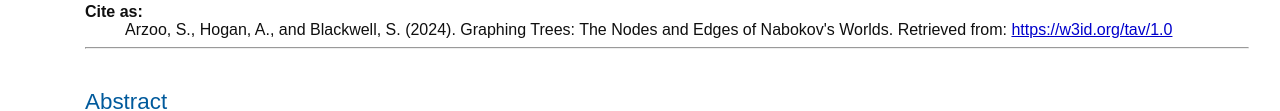
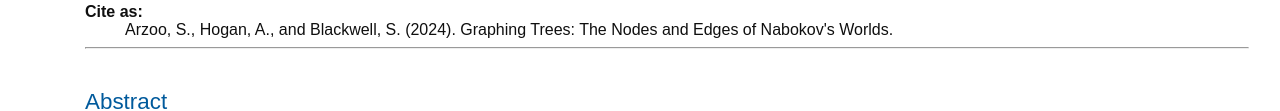
Before and after one commit to arzoo-ebbs/tav, a plain HTML site: page doc/index.html in a window 1280 px wide. Shown: the part 1343-1454 px from the top of the page. Drawn offline with Linux system fonts and the light colour scheme.

Commit message:
Update index.html

```diff
--- a/doc/index.html
+++ b/doc/index.html
@@ -91,7 +91,7 @@ function loadTOC(){
 
 <dt>Download serialization:</dt><dd><span><a href="tav-json.jsonld" target="_blank"><img src="https://img.shields.io/badge/Format-JSON_LD-blue.svg" alt="JSON-LD" /></a> </span><span><a href="tav-owl.owl" target="_blank"><img src="https://img.shields.io/badge/Format-RDF/XML-blue.svg" alt="RDF/XML" /></a> </span><span><a href="tav-nt.nt" target="_blank"><img src="https://img.shields.io/badge/Format-N_Triples-blue.svg" alt="N-Triples" /></a> </span><span><a href="tav-ttl.ttl" target="_blank"><img src="https://img.shields.io/badge/Format-TTL-blue.svg" alt="TTL" /></a> </span></dd><dt>License:</dt><dd><a href="https://creativecommons.org/licenses/by-sa/4.0/" target="_blank"><img src="https://img.shields.io/badge/License-CC%20BY_SA%204.0-blue.svg" alt="https://creativecommons.org/licenses/by-sa/4.0/" /></a>
 </dd><!-- <dt>Evaluation:</dt><dd><a href="OOPSevaluation/oopsEval.html#" target="_blank"><img src="https://img.shields.io/badge/Evaluate_with-OOPS! (OntOlogy Pitfall Scanner!)-blue.svg" alt="Evaluate with OOPS!" /></a></dd> --><dt>Cite as:</dt>
-<dd>Arzoo, S., Hogan, A., and Blackwell, S. (2024). Graphing Trees: The Nodes and Edges of Nabokov's Worlds. Retrieved from: <a href="https://w3id.org/tav/">https://w3id.org/tav/1.0</a></dd>
+<dd>Arzoo, S., Hogan, A., and Blackwell, S. (2024). Graphing Trees: The Nodes and Edges of Nabokov's Worlds.</dd>
 </dl>
 
 <hr/>
```
